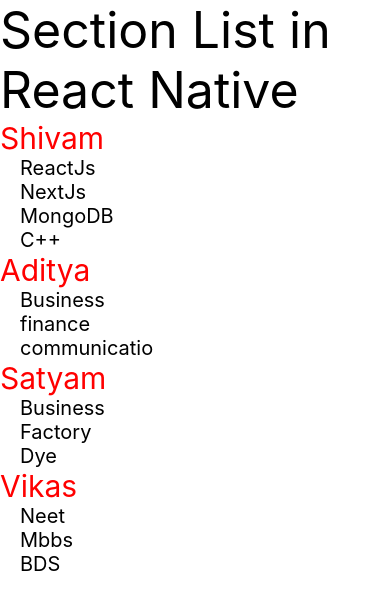
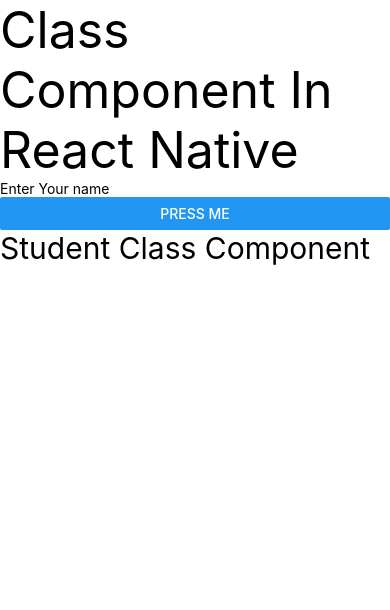
Before and after one commit to Coder-Stark/React-Native-Complete-Course, a React Native app: screen / in a window 390 px wide. Shown: the top 610 px of the page. Built offline with nearby package versions, Linux system fonts and the light colour scheme.

Commit message:
L-19 Class_Component_In_React_Native

```diff
--- a/App.js
+++ b/App.js
@@ -1,39 +1,23 @@
-import React from 'react';
-import {SectionList, Text, View} from 'react-native';
+import React , {Component}from 'react';
+import {Button, Text, TextInput, View} from 'react-native';
+import Students from './components/StudentsCC';
+class App extends Component {
+  fruit=()=>{
+    console.warn("Apple");
+  }
+  render(){
+    return(
+      <View>
+        <Text style={{fontSize: 50}}>Class Component In React Native</Text>
+        <TextInput
+          placeholder='Enter Your name'
+        />
+        <Button title='Press Me' onPress={this.fruit}/>
+        <Students/>
+      </View>
+    )
+  }
+}
 
-const App = () => {
-const users = [
-    {
-      id: 1,
-      name: "Shivam",
-      data:["ReactJs", "NextJs", "MongoDB", "C++"]
-    },
-    {
-      id: 2,
-      name: "Aditya",
-      data:["Business", "finance", "communicatio"]
-    },
-    {
-      id: 3,
-      name: "Satyam",
-      data:["Business", "Factory", "Dye"]
-    },
-    {
-      id: 4,
-      name: "Vikas",
-      data:["Neet", "Mbbs", "BDS"]
-    }
-  ]
-  return (
-    <View>
-      <Text style={{fontSize: 50}}>Section List in React Native</Text>
-      <SectionList
-        sections={users}
-        renderItem={({item})=><Text style={{fontSize:20, marginLeft:20}}>{item}</Text>}
-        renderSectionHeader={({section:{name}})=><Text style={{fontSize:30, color:"red"}}>{name}</Text>}
-      />
-    </View>
-  );
-};
 
 export default App;
--- /dev/null
+++ b/components/StudentsCC.js
@@ -0,0 +1,14 @@
+import React , {Component} from 'react';
+import {Text,View} from 'react-native';
+
+class Students extends Component {
+  render(){
+    return(
+      <View>
+        <Text style={{fontSize: 30}}>Student Class Component</Text>
+      </View>
+    )
+  }
+}
+
+export default Students;
```
